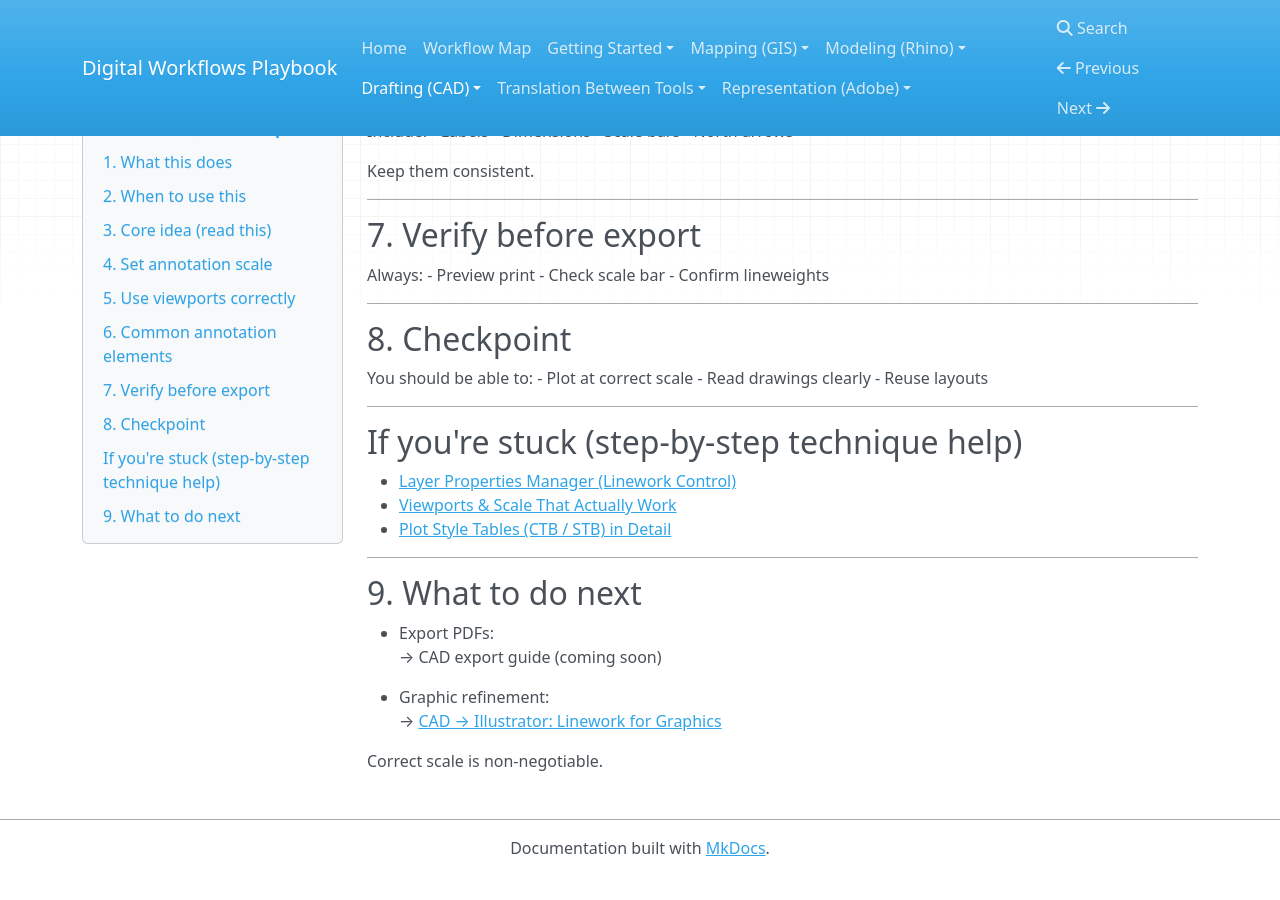
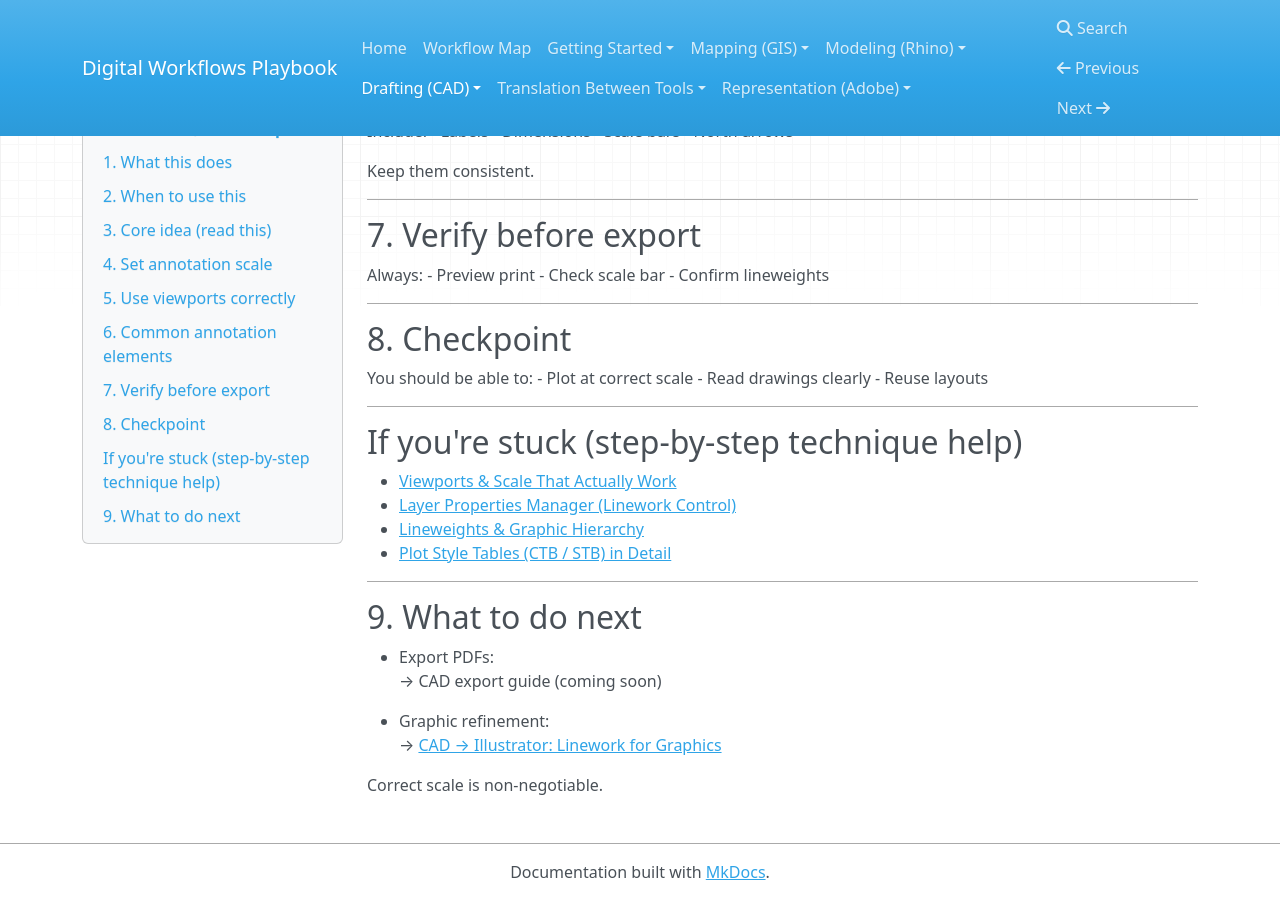
Before and after one commit to machineLandscape/digital-workflows-playbook, an MkDocs documentation site: the page built from docs/03_drafting/guide_cad_04_scale_annotation_viewports.md, in a window 1280 px wide and 900 px high, scrolled down 1086 px. Built offline with MkDocs 1.6.1, drawn with Linux system fonts in a browser that asks for light colours; nearby versions of some CDN libraries; before the commit the page ends 1962 px from its top, so only the background shows below that.

Commit message:
Update guide_cad_04_scale_annotation_viewports.md

```diff
--- a/docs/03_drafting/guide_cad_04_scale_annotation_viewports.md
+++ b/docs/03_drafting/guide_cad_04_scale_annotation_viewports.md
@@ -81,8 +81,9 @@ You should be able to:
 
 ## If you're stuck (step-by-step technique help)
 
+- [Viewports & Scale That Actually Work](../03_drafting_techniques/cad_viewports_and_scale.md)
 - [Layer Properties Manager (Linework Control)](../03_drafting_techniques/cad_layer_properties_manager.md)
-- [Viewports & Scale That Actually Work](../03_drafting_techniques/cad_viewports_and_scale.md)
+- [Lineweights & Graphic Hierarchy](../03_drafting_techniques/cad_lineweights_and_hierarchy.md)
 - [Plot Style Tables (CTB / STB) in Detail](../03_drafting_techniques/cad_plot_style_tables.md)
 
 
```
